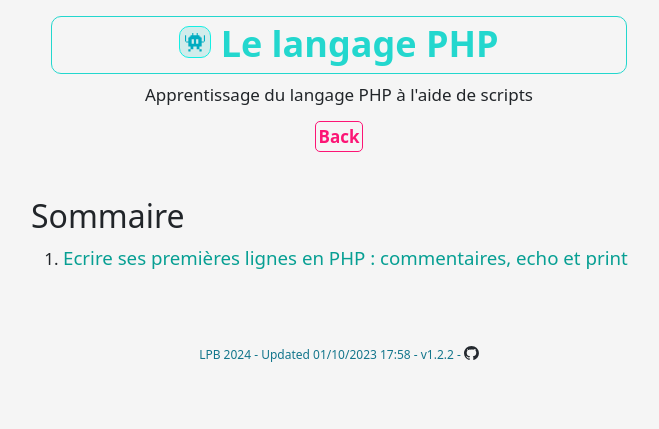
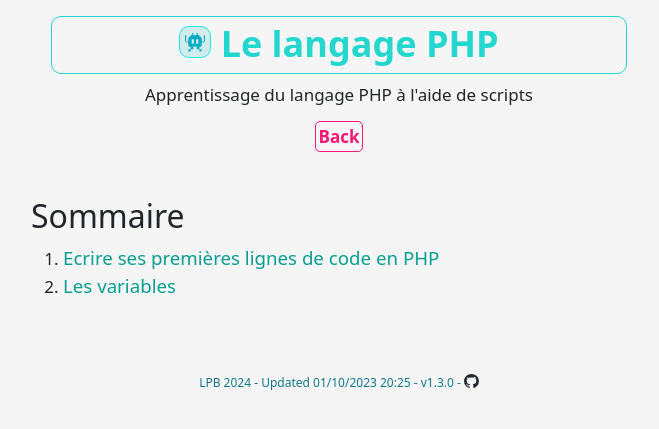
Before and after one commit to aKelleter/LPB2024, a PHP site: page /courses/php/ in a window 1280 px wide. Shown: the top 429 px of the page, without its empty margins (301-960 px from the left). Run offline with PHP 8.4, Linux system fonts and the light colour scheme.

Commit message:
Dynamic generation of ordered course lists

```diff
--- a/conf.php
+++ b/conf.php
@@ -1,20 +1,8 @@
 <?php
 
-    const APP_UPDATE = '01/10/2023 17:58';
-    const APP_VERSION = 'v1.2.2';
+    const APP_UPDATE = '01/10/2023 20:25';
+    const APP_VERSION = 'v1.3.0';
     const APP_YEAR = '2024';
 
-    /**
-     * Display the footer of the page
-     *
-     * @param string $year	Current site Year
-     * @param string $date	Date of the last update
-     * @param string $version	Version of the site
-     * @return string	HTML code of the footer
-     */
-    function displayFooter($year, $date, $version, $path = '')
-    {
-        $string = '';
-        $string .= "LPB $year - Updated $date - $version -".'<a href="https://github.com/aKelleter/LPB2024"><img src="'.$path.'assets/img/github-mark.svg"  alt="LPB20214 Github Repository" class="lpb-github"></a>';
-        return $string;
-    }
+    // Inclusion des fonctions
+    include_once('fct.php');
--- /dev/null
+++ b/courses/php/02/content.html
@@ -0,0 +1,4 @@
+<ol>
+    <li>Découverte des variables</li>
+
+</ol>
--- /dev/null
+++ b/courses/php/02/title.html
@@ -0,0 +1 @@
+Les variables
--- a/courses/php/index.php
+++ b/courses/php/index.php
@@ -39,9 +39,10 @@
             <div class="col-md-3"></div>
             <div class="col-md-6">
                 <h2>Sommaire</h2>
-                <ol>
-                    <li><a href="course.php?code=01" class="link">Ecrire ses premières lignes en PHP : commentaires, echo et print</a></li>
-                </ol>
+                <?php
+                    // Afficher la liste des cours PHP
+                    echo displayCoursesList(listCourses())
+                ?>
             </div>
             <div class="col-md-3"></div>
         </div>
--- /dev/null
+++ b/fct.php
@@ -0,0 +1,80 @@
+<?php
+
+/**
+* Display the footer of the page
+*
+* @param string $year	Current site Year
+* @param string $date	Date of the last update
+* @param string $version	Version of the site
+* @return string	HTML code of the footer
+*/
+function displayFooter($year, $date, $version, $path = '')
+{
+    $string = '';
+    $string .= "LPB $year - Updated $date - $version -".'<a href="https://github.com/aKelleter/LPB2024"><img src="'.$path.'assets/img/github-mark.svg"  alt="LPB20214 Github Repository" class="lpb-github"></a>';
+    return $string;
+}
+
+/**
+ * Display the list of courses
+ *
+ * @param string $path	Path of the courses
+ * @return string	HTML code of the list of courses
+ */
+function listCourses() {
+
+    $donnees = NULL;
+    $compteur = 0;
+    $cours = array();
+    $dossiers = glob('*');
+
+    // Classement des dossiers afin qu'ils soient affichés par ordre alphabétique / croissant
+    asort($dossiers);
+
+    // Lister les dossiers
+    foreach($dossiers as $repertoire)
+    {
+        // Vérifier si c'est un dossier que l'on traite et non un fichier
+        if(is_dir($repertoire))
+        {
+            $id = $repertoire;
+
+            // Lecture du titre
+            if(file_exists($repertoire.'/'.'title.html'))
+                $titre = file_get_contents($repertoire.'/'.'title.html');
+
+            $courses[$compteur]['id'] = $id;
+            $courses[$compteur]['title'] = $titre;
+
+            $compteur++;
+        }
+    }
+
+    return $courses;
+}
+
+/**
+ * Display the ordered list HTML of courses
+ *
+ * @param array $courses	List of courses
+ * @return string	HTML code of the list of courses
+ */
+function displayCoursesList($courses)
+{
+    $string = '';
+
+    if(!empty($courses))
+    {
+        $string .= '<ol>';
+        foreach($courses as $course)
+        {
+            $string .= '<li><a href="course.php?code='.$course['id'].'" class="link">'.$course['title'].'</a></li>';
+        }
+        $string .= '</ol>';
+    }else {
+        $string .= '<p class="lpb-msg">No course available... patience :)</p>';
+    }
+
+
+    return $string;
+}
```
Also changed, not shown: courses/javascript/index.php (+4 -3 lines), courses/php/02/code.php (added, +14 -0 lines).
